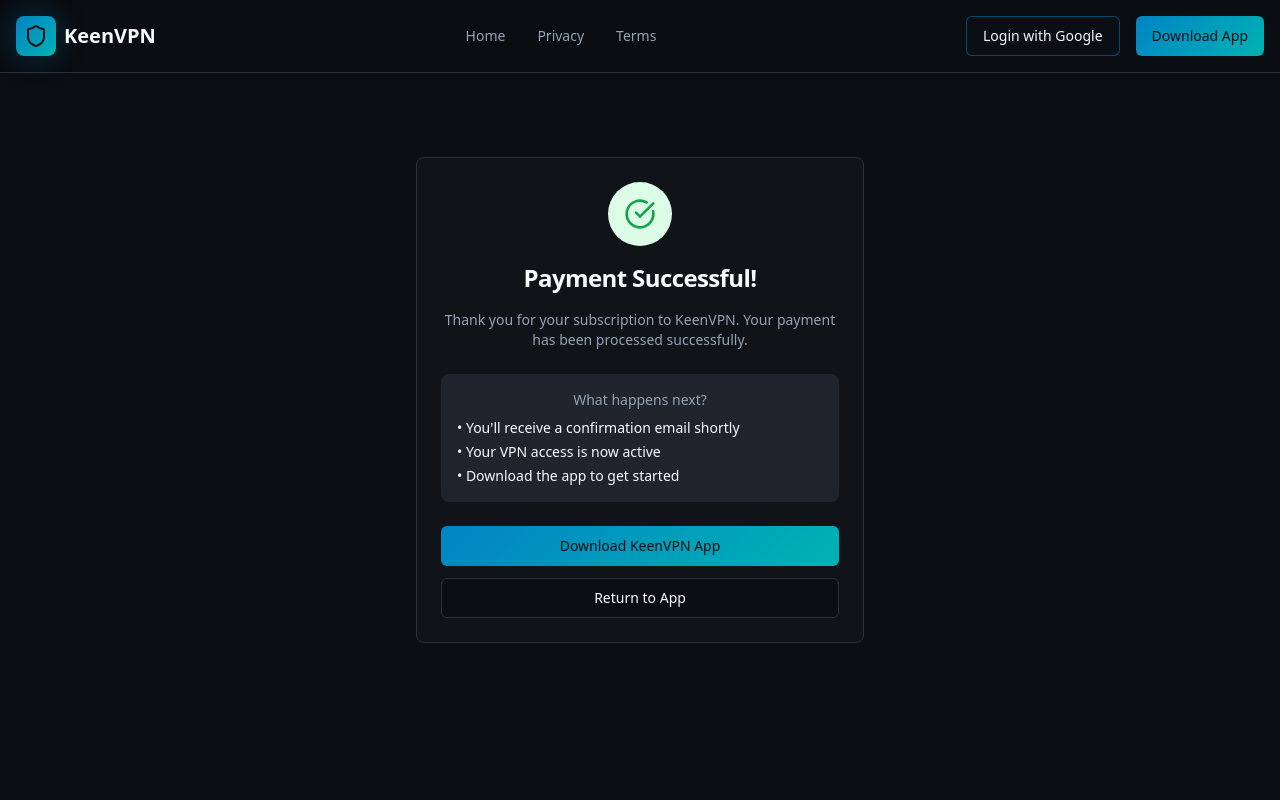
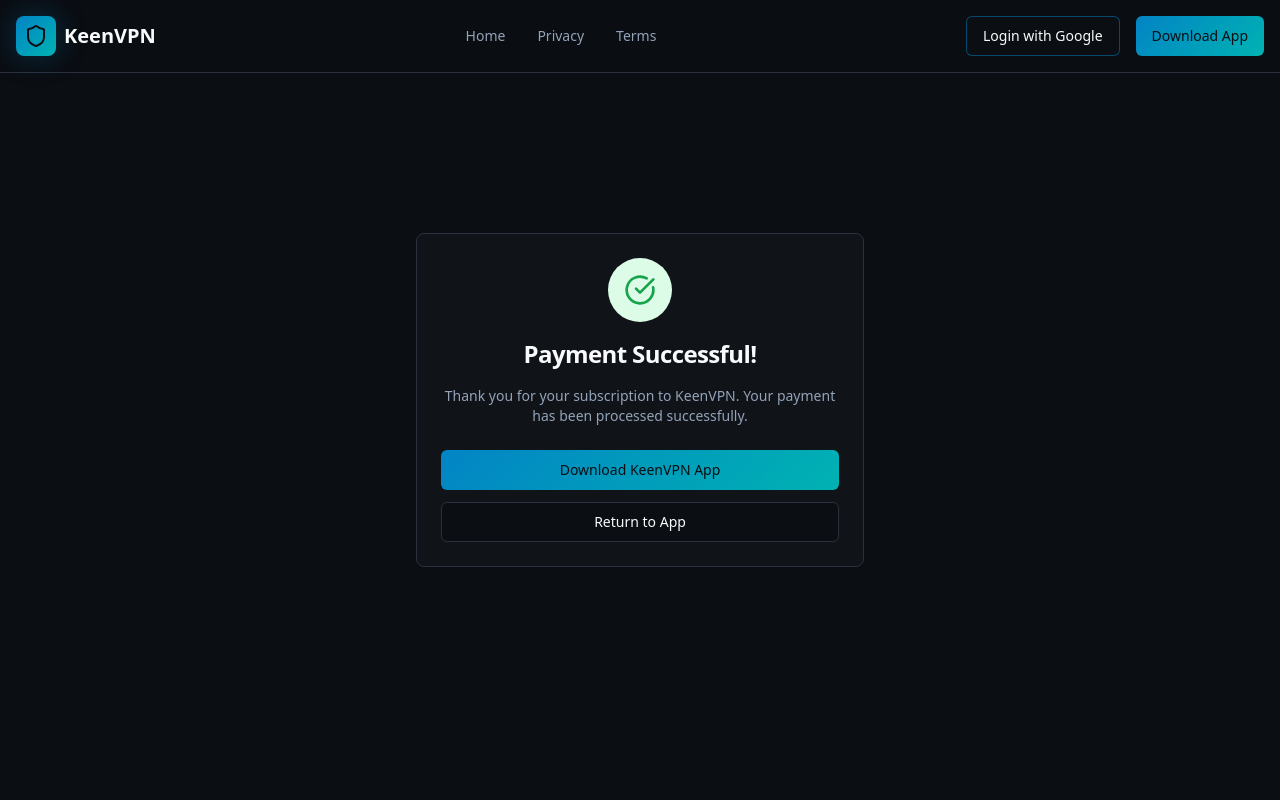
Before and after one commit to Keen-VPN/website, a React (Vite) app: page /success in a window 1280 px wide. Shown: the top 800 px of the page. Built offline with nearby package versions, Linux system fonts and the light colour scheme.

Commit message:
Remove "what happens next" instructions

```diff
--- a/src/pages/PaymentSuccess.tsx
+++ b/src/pages/PaymentSuccess.tsx
@@ -23,14 +23,6 @@ const PaymentSuccess = () => {
           </CardHeader>
 
           <CardContent className="space-y-6">
-            <div className="bg-muted p-4 rounded-lg">
-              <p className="text-sm text-muted-foreground mb-2">What happens next?</p>
-              <ul className="text-sm space-y-1 text-left">
-                <li>• You'll receive a confirmation email shortly</li>
-                <li>• Your VPN access is now active</li>
-                <li>• Download the app to get started</li>
-              </ul>
-            </div>
 
             <div className="space-y-3">
               <Button asChild className="w-full bg-gradient-primary text-primary-foreground hover:opacity-90">
```
